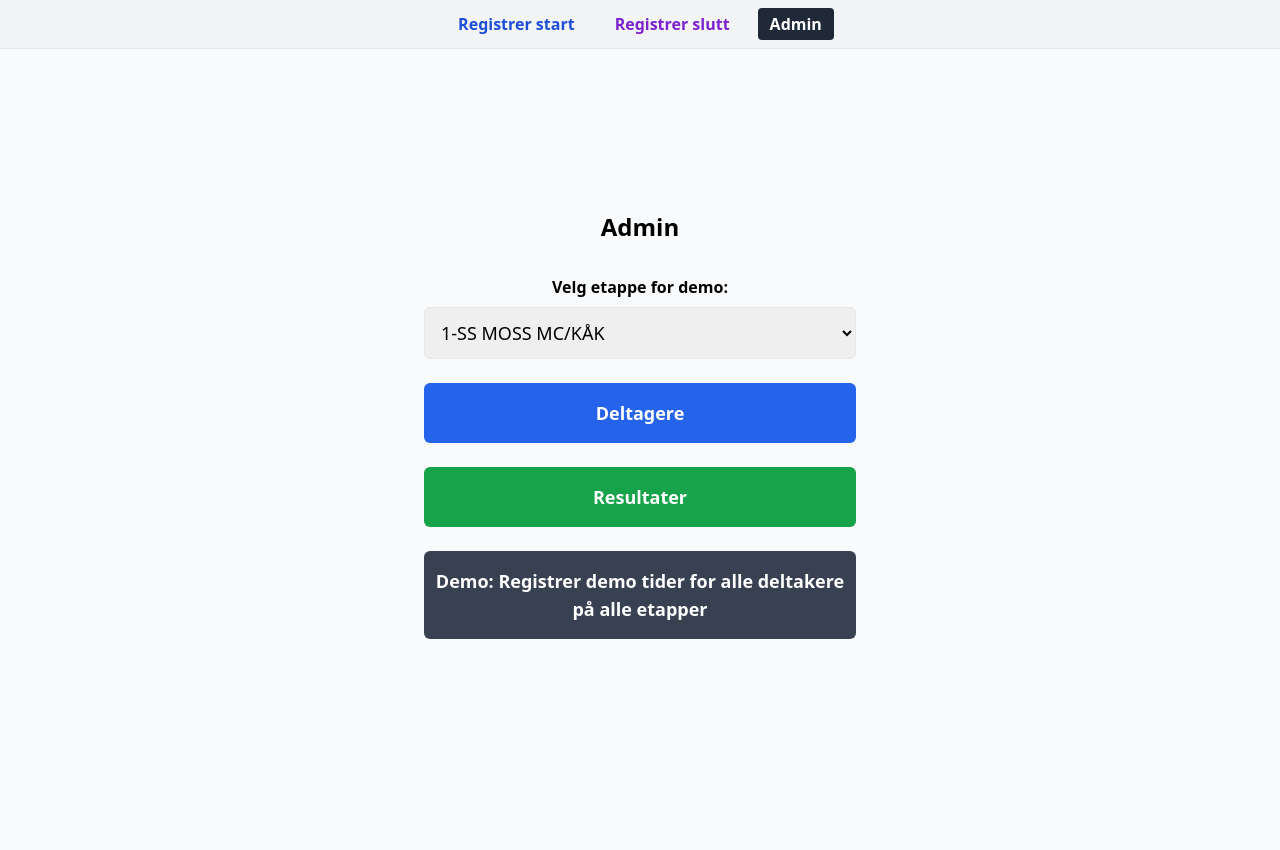
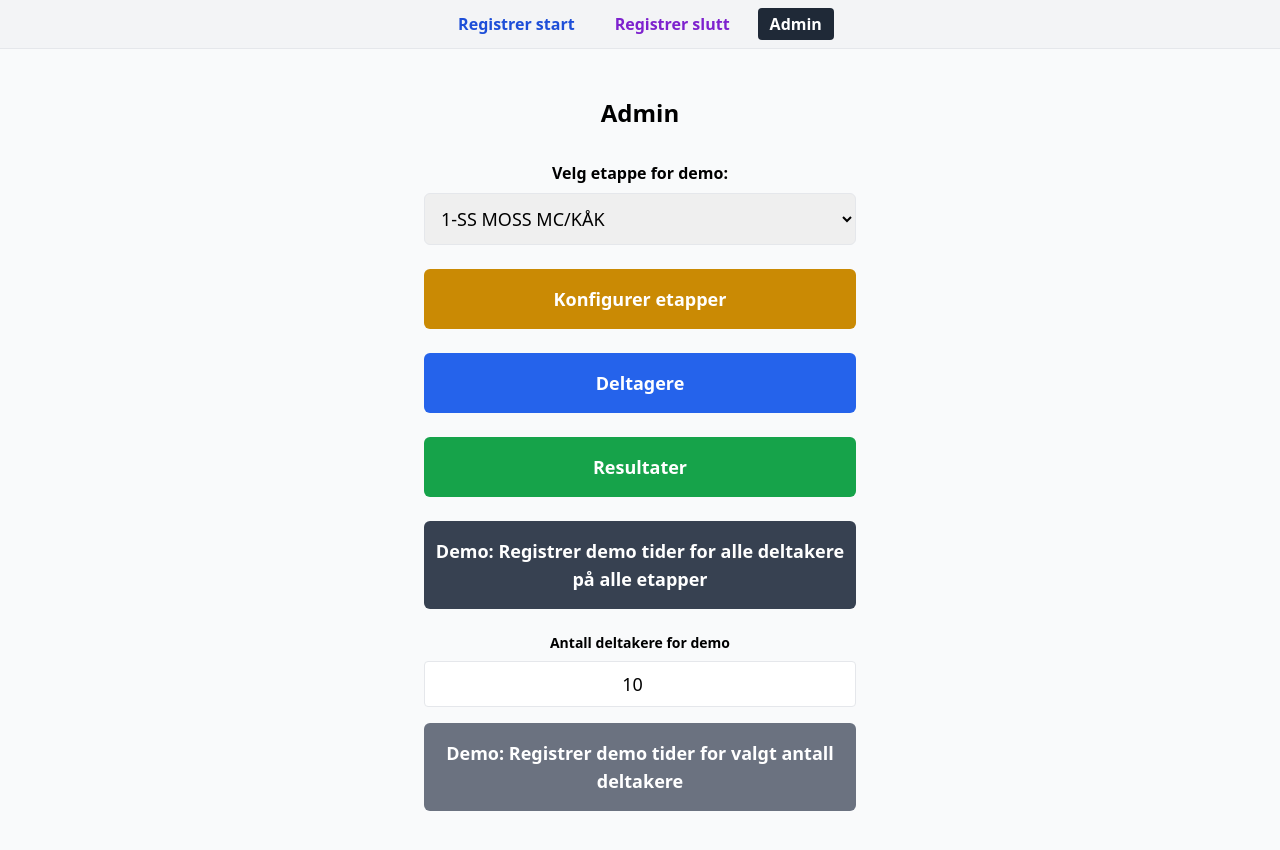
Before and after one commit to tormodww/novemberloepet, a React (Vite) app: page /admin in a window 1280 px wide. Shown: the top 850 px of the page. Before the commit the page ends 800 px from the top, so only its background shows below. Built offline with nearby package versions, Linux system fonts and the light colour scheme.

Commit message:
master: bedre demo muligheter

```diff
--- a/src/App.tsx
+++ b/src/App.tsx
@@ -6,6 +6,7 @@ import TimeRegistration from './components/TimeRegistration'
 import Admin from './components/Admin'
 import AdminParticipants from './components/AdminParticipants'
 
+import AdminStages from './components/AdminStages'
 import AdminResults from './components/AdminResults'
 
 export default function App() {
@@ -46,6 +47,7 @@ export default function App() {
           {/* Placeholder-komponenter for undersider */}
           <Route path="/admin/participants" element={<AdminParticipants />} />
           <Route path="/admin/results" element={<AdminResults />} />
+          <Route path="/admin/stages" element={<AdminStages />} />
         </Routes>
       </div>
     </div>
--- a/src/components/Admin.tsx
+++ b/src/components/Admin.tsx
@@ -23,6 +23,12 @@ export default function Admin() {
         </select>
       </div>
       <div className="flex flex-col gap-6">
+        <button
+          className="bg-yellow-600 text-white py-4 rounded-md text-lg font-semibold w-full"
+          onClick={() => navigate('/admin/stages')}
+        >
+          Konfigurer etapper
+        </button>
         <button
           className="bg-blue-600 text-white py-4 rounded-md text-lg font-semibold w-full"
           onClick={() => navigate('/admin/participants')}
@@ -93,6 +99,76 @@ export default function Admin() {
         >
           Demo: Registrer demo tider for alle deltakere på alle etapper
         </button>
+
+        <div className="flex flex-col gap-2">
+          <label htmlFor="demo-count" className="block text-sm font-semibold">Antall deltakere for demo</label>
+          <input
+            id="demo-count"
+            type="number"
+            min={1}
+            max={30}
+            defaultValue={10}
+            className="border px-3 py-2 rounded w-full text-lg text-center mb-2"
+          />
+          <button
+            className="bg-gray-500 text-white py-4 rounded-md text-lg font-semibold w-full"
+            onClick={() => {
+              const input = document.getElementById('demo-count') as HTMLInputElement | null;
+              const demoCount = input && input.value ? Math.max(1, Math.min(30, parseInt(input.value))) : 10;
+              const times: { [stage: string]: { [id: string]: { start?: string; end?: string } } } = {};
+              const status: { [stage: string]: { [id: string]: 'DNS' | 'DNF' | undefined } } = {};
+              const participantCount = 30;
+              const allIds = Array.from({length: participantCount}, (_, i) => String(i + 1));
+              // Velg demoCount deltakere
+              const shuffled = [...allIds];
+              for (let i = shuffled.length - 1; i > 0; i--) {
+                const j = Math.floor(Math.random() * (i + 1));
+                [shuffled[i], shuffled[j]] = [shuffled[j], shuffled[i]];
+              }
+              const demoIds = shuffled.slice(0, demoCount);
+              const dnsIds = demoIds.slice(0, Math.ceil(demoCount * 0.10));
+              const dnfIds = demoIds.slice(Math.ceil(demoCount * 0.10), Math.ceil(demoCount * 0.10) + Math.ceil(demoCount * 0.05));
+              // Velg én tilfeldig etappe for hver DNS/DNF deltaker
+              const dnsStages: { [id: string]: string } = {};
+              dnsIds.forEach(id => {
+                dnsStages[id] = stages[Math.floor(Math.random() * stages.length)];
+              });
+              const dnfStages: { [id: string]: string } = {};
+              dnfIds.forEach(id => {
+                dnfStages[id] = stages[Math.floor(Math.random() * stages.length)];
+              });
+              // Registrer tider/status
+              stages.forEach((stage: string) => {
+                times[stage] = {};
+                status[stage] = {};
+                demoIds.forEach(id => {
+                  if (dnsIds.includes(id) && dnsStages[id] === stage) {
+                    times[stage][id] = { start: '', end: '' };
+                    status[stage][id] = 'DNS';
+                  } else if (dnfIds.includes(id) && dnfStages[id] === stage) {
+                    times[stage][id] = { start: '', end: '' };
+                    status[stage][id] = 'DNF';
+                  } else {
+                    // Starttid: 09:0i
+                    const startMin = Math.floor(Math.random() * 10);
+                    const startTime = `09:${String(startMin).padStart(2, '0')}`;
+                    // Sluttid: starttid + random 1-20 min
+                    const diff = Math.floor(Math.random() * 20) + 1;
+                    const endMin = startMin + diff;
+                    const endTime = `09:${String(endMin).padStart(2, '0')}`;
+                    times[stage][id] = { start: startTime, end: endTime };
+                    status[stage][id] = undefined;
+                  }
+                });
+              });
+              localStorage.setItem('participantTimes', JSON.stringify(times));
+              localStorage.setItem('participantStatus', JSON.stringify(status));
+              alert(`Demo-tider registrert for ${demoCount} deltakere! 10% får DNS og 5% får DNF på én tilfeldig etappe. Gå til Resultater for å se.`);
+            }}
+          >
+            Demo: Registrer demo tider for valgt antall deltakere
+          </button>
+        </div>
       </div>
     </div>
   );
--- /dev/null
+++ b/src/components/AdminStages.tsx
@@ -0,0 +1,103 @@
+import { useState } from 'react';
+import { stages as initialStages } from '../data/stages';
+
+export default function AdminStages() {
+  // Last fra localStorage hvis finnes, ellers fra customStages, ellers fra data/stages
+  const storedStages = JSON.parse(localStorage.getItem('adminStages') || 'null');
+  const customStages = JSON.parse(localStorage.getItem('customStages') || 'null');
+  const [stages, setStages] = useState<Array<{ name: string; ideal: string }>>(
+    storedStages
+      || (customStages
+        ? customStages.map((name: string, idx: number) => ({ name, ideal: idx < 3 ? '02:00' : '02:30' }))
+        : initialStages.map((name: string, idx: number) => ({ name, ideal: idx < 3 ? '02:00' : '02:30' }))
+      )
+  );
+
+  // Håndter endring av navn/idealtid
+  const handleChange = (idx: number, field: 'name' | 'ideal', value: string) => {
+    const updated = stages.map((s, i) =>
+      i === idx ? { ...s, [field]: value } : s
+    );
+    setStages(updated);
+    localStorage.setItem('adminStages', JSON.stringify(updated));
+  };
+
+  // Legg til ny etappe
+  const addStage = () => {
+    setStages([...stages, { name: '', ideal: '' }]);
+  };
+
+  // Slett etappe
+  const removeStage = (idx: number) => {
+    const updated = stages.filter((_, i) => i !== idx);
+    setStages(updated);
+    localStorage.setItem('adminStages', JSON.stringify(updated));
+  };
+
+  return (
+    <div className="w-full max-w-md mx-auto text-center px-2 py-8">
+      <h1 className="text-2xl font-bold mb-8">Konfigurer etapper</h1>
+      <ul className="mb-8">
+        {stages.map((stage, idx) => (
+          <li key={idx} className="mb-4 p-4 border rounded-md flex flex-col gap-2">
+            <input
+              type="text"
+              value={stage.name}
+              onChange={e => handleChange(idx, 'name', e.target.value)}
+              placeholder="Etappenavn"
+              className="border px-3 py-2 rounded w-full"
+            />
+            <label className="block text-sm font-semibold text-left mb-1">Idealtid (mm:ss)</label>
+            <input
+              type="text"
+              value={stage.ideal}
+              onChange={e => {
+                let v = e.target.value.replace(/[^0-9:]/g, '');
+                // Automatisk kolon etter to sifre hvis ikke allerede finnes
+                if (/^\d{2}$/.test(v) && !v.includes(':')) v = v + ':';
+                // Begrens til mm:ss
+                if (v.length > 5) v = v.slice(0, 5);
+                handleChange(idx, 'ideal', v);
+              }}
+              placeholder="--:--"
+              className="border px-3 py-2 rounded w-full font-mono tracking-widest text-center"
+              maxLength={5}
+              pattern="\d{2}:\d{2}"
+              inputMode="numeric"
+            />
+            <button
+              className="text-red-600 underline text-sm mt-2"
+              onClick={() => removeStage(idx)}
+            >Slett etappe</button>
+          </li>
+        ))}
+      </ul>
+      <button
+        className="bg-blue-600 text-white py-3 rounded-md text-lg font-semibold w-full mb-4"
+        onClick={addStage}
+      >Legg til etappe</button>
+      <button
+        className="bg-red-600 text-white py-3 rounded-md text-lg font-semibold w-full mb-4"
+        onClick={() => {
+          const defaultStages = [
+            '1-SS MOSS MC/KÅK',
+            '2-SS HVEKER',
+            '3-SS UNNERUD',
+            '4-SS BRYNHILDSEN',
+            '5-SS SVINNDAL CROSS',
+            '6-SS HVEKER',
+            '7-SS MOSS MC/KÅK'
+          ];
+          const defaultStagesWithIdeal = defaultStages.map((name, idx) => ({
+            name,
+            ideal: (idx < 3 || idx === 6) ? '02:00' : '02:30'
+          }));
+          localStorage.setItem('adminStages', JSON.stringify(defaultStagesWithIdeal));
+          localStorage.setItem('customStages', JSON.stringify(defaultStages));
+          window.location.reload();
+        }}
+      >Tilbakestill til standard etapper</button>
+      <a href="/admin" className="block mt-4 text-blue-600 underline">Tilbake til admin</a>
+    </div>
+  );
+}
```
